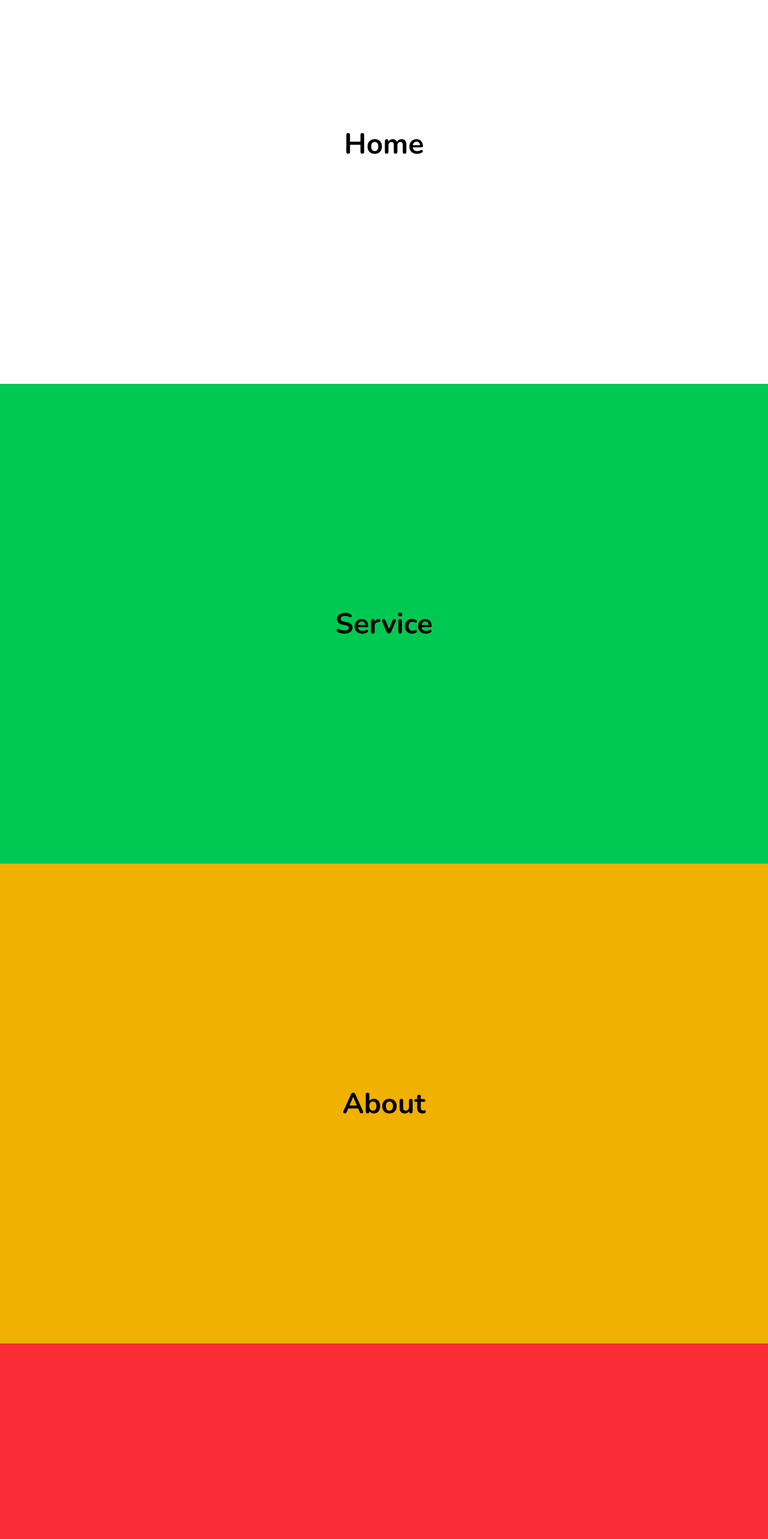
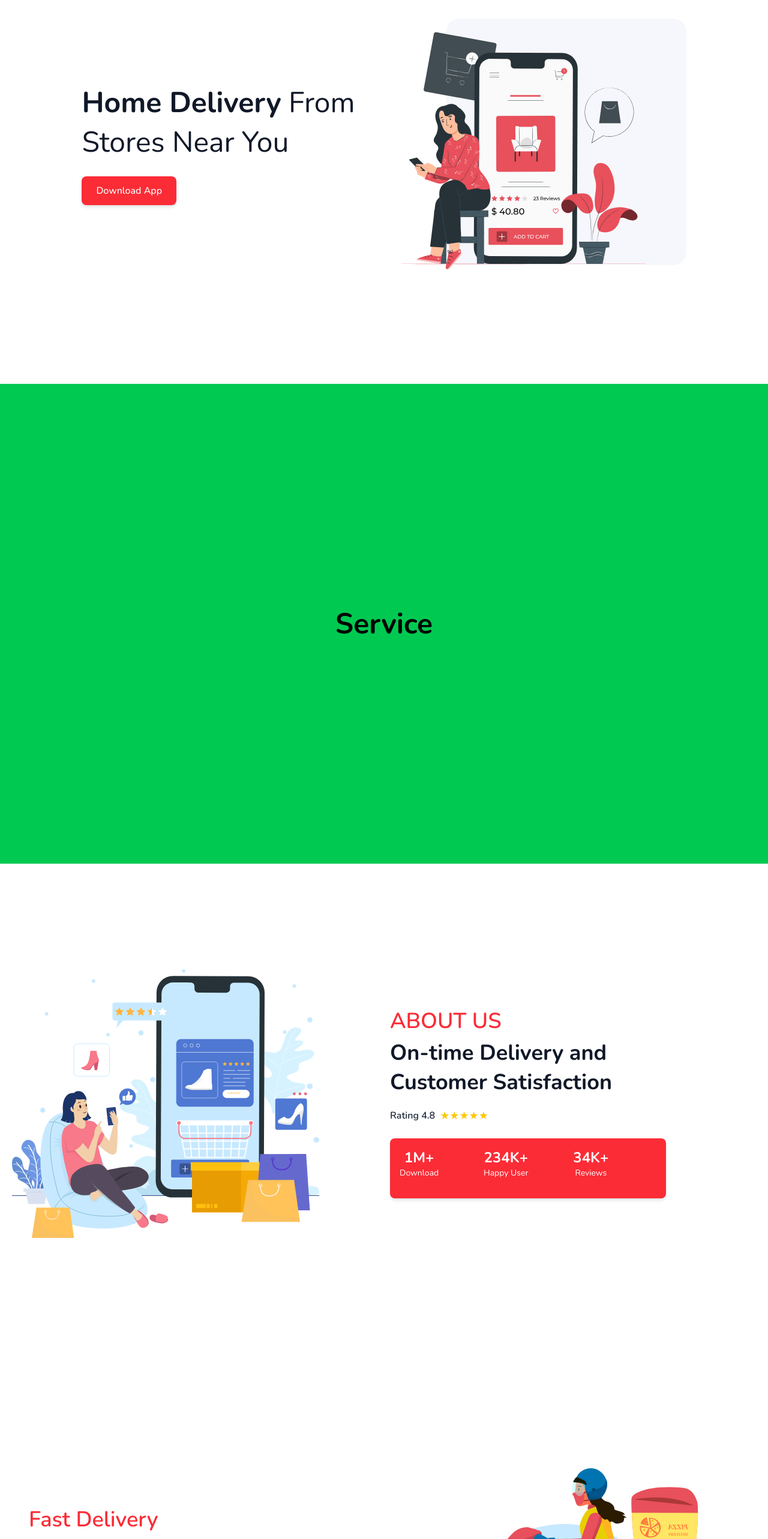
Before and after one commit to SummyTech/RunsPadi, a React (Vite) app in the folder runspadi/: page / in a window 1280 px wide. Shown: the part 160-2726 px from the top of the page at 60% size. Built offline with nearby package versions, Linux system fonts and the light colour scheme.

Commit message:
Sumayyah

```diff
--- a/runspadi/src/Navbar.jsx
+++ b/runspadi/src/Navbar.jsx
@@ -6,6 +6,7 @@ const Navbar = () => {
   const [scrolled, setScrolled] = useState(false);
   const [activeSection, setActiveSection] = useState("home");
   const [isOpen, setIsOpen] = useState(false);
+
 
   useEffect(() => {
     const handleScroll = () => {
--- a/runspadi/src/Pages/About.jsx
+++ b/runspadi/src/Pages/About.jsx
@@ -1,7 +1,58 @@
+import aboutImage from"../assets/about-img.svg"
 const About = () => {
     return(
-        <section id="about" className="h-screen py-20 bg-yellow-500 items-center flex align-center justify-center">
-            <h1 className="text-5xl font-bold">About </h1>
+        <section id="about" className="h-screen py-20  items-center flex align-center justify-center">
+
+             {/* Left Image */}
+        <div className="flex-1 flex justify-center md:flex-col-reverse ml-5">
+          <img
+            src={aboutImage}
+            alt="About Us Illustration"
+            className="w-full md:max-w-lg"
+          />
+        </div>
+
+        {/* Right Content */}
+        <div className="flex-1 text-center md:text-left">
+          <p className="text-red-500 font-semibold uppercase text-4xl">About Us</p>
+          <h2 className="mt-2 text-3xl md:text-4xl font-bold text-gray-900 leading-snug">
+            On-time Delivery and <br /> Customer Satisfaction
+          </h2>
+          {/* <p className="mt-4 text-gray-500 text-base md:text-lg">
+            Lorem ipsum dolor sit amet, consetetur sadipscing elitr, sed
+            diam nonumy eirmod tempor invidunt ut labore et dolore magna aliquyam erat,
+            sed diam voluptua.
+          </p> */}
+
+          {/* Rating */}
+          <div className="mt-4 flex items-center justify-center md:justify-start gap-2">
+            <span className="font-semibold text-gray-800">Rating 4.8</span>
+            <div className="flex text-yellow-400 text-lg">
+              <span>★</span><span>★</span><span>★</span><span>★</span><span>★</span>
+            </div>
+          </div>
+
+          {/* Stats */}
+          <div className="mt-6 flex sm:grid-cols-3 gap-4 bg-red-500 text-white p-4 rounded-lg shadow-md text-center h-25 w-115">
+            <div className="mr-10">
+                <h3 className="text-2xl font-bold">1M+</h3>
+                <p className="text-sm">Download</p>
+            </div>
+
+             <hr className=" color-white grid-cols-1"/>
+            <div className="mr-10">
+                 <h3 className="text-2xl font-bold">234K+</h3>
+                <p className="text-sm w-20" >Happy User</p>
+            </div>
+
+            <hr />
+            <div className="">
+                <h3 className="text-2xl font-bold">34K+</h3>
+                <p className="text-sm">Reviews</p>
+            </div>
+
+          </div>
+        </div>
         </section>
     )
 }
--- a/runspadi/src/Pages/Home.jsx
+++ b/runspadi/src/Pages/Home.jsx
@@ -1,8 +1,38 @@
+import homeImage from "../assets/hero-img.svg"
 const Home = () => {
     return(
         <section id="home" className="h-screen bg-white items-center flex align-center justify-center">
-            <h1 className="text-5xl font-bold">Home </h1>
+
+            <div className="max-w-7xl mx-auto flex flex-col md:flex-row items-center gap-10">
+
+        {/* Left Text Content */}
+        <div className="flex-1 text-center md:text-left">
+          <h1 className="text-4xl md:text-5xl  text-gray-900 leading-snug">
+            <span className="text-gray-900 font-bold">Home Delivery</span> From <br />
+            Stores <span className="text-gray-900">Near You</span>
+          </h1>
+          {/* <p className="mt-4 text-gray-500 text-base md:text-lg">
+            Lorem ipsum dolor sit amet, consetetur sadipscing elitr, sed
+            diam nonumy eirmod tempor invidunt ut labore et dolore
+            magna aliquyam erat, sed diam voluptua.
+          </p> */}
+          <button className="mt-6 px-6 py-3 bg-red-500 text-white font-medium rounded-lg shadow-md hover:bg-red-600 transition cursor-pointer">
+            Download App
+          </button>
+        </div>
+
+        {/* Right Image */}
+        <div className="flex-1 flex justify-center">
+          <img
+            src={homeImage}
+            alt="Home image"
+            className="w-full max-w-md md:max-w-lg"
+          />
+        </div>
+      </div>
         </section>
+
+
     )
 }
 export default Home;
--- a/runspadi/src/Pages/HowItWorks.jsx
+++ b/runspadi/src/Pages/HowItWorks.jsx
@@ -1,7 +1,24 @@
+import deliveryImage from "../assets/delivery-img.svg"
 const HowItWorks = () => {
     return(
-        <section id="howitworks" className="h-screen py-20 bg-red-500 items-center flex align-center justify-center">
-            <h1 className="text-5xl font-bold">How It Works </h1>
+        <section id="howitworks" className="h-screen py-20 items-center flex align-center justify-center">
+
+            <div className="container mx-auto flex flex-col-reverse md:flex-row items-center px-6 md:px-12 py-12">
+                {/* left Content */}
+                <div className="flex-1 text-center md:text-left">
+                    <p className="text-red-500 font-semibold text-4xl ">Fast Delivery</p>
+                    <h1 className="text-4xl md:text-5xl font-bold leading-snug mt-2">Order Now, Recieve <br />Within 30mins</h1>
+                    <button className="mt-6 px-6 py-3 bg-red-500 text-white rounded-md hover:bd-red-600 transition cursor-pointer ">Download App</button>
+                </div>
+                {/* Right Image */}
+                <div className="flex-1 flex justify-center mb-8 md:mb-0">
+                    <img
+                    src={deliveryImage}
+                    alt="Delivery"
+                    className="w-full md:max-w-lg" />
+                </div>
+            </div>
+
         </section>
     )
 }
```
